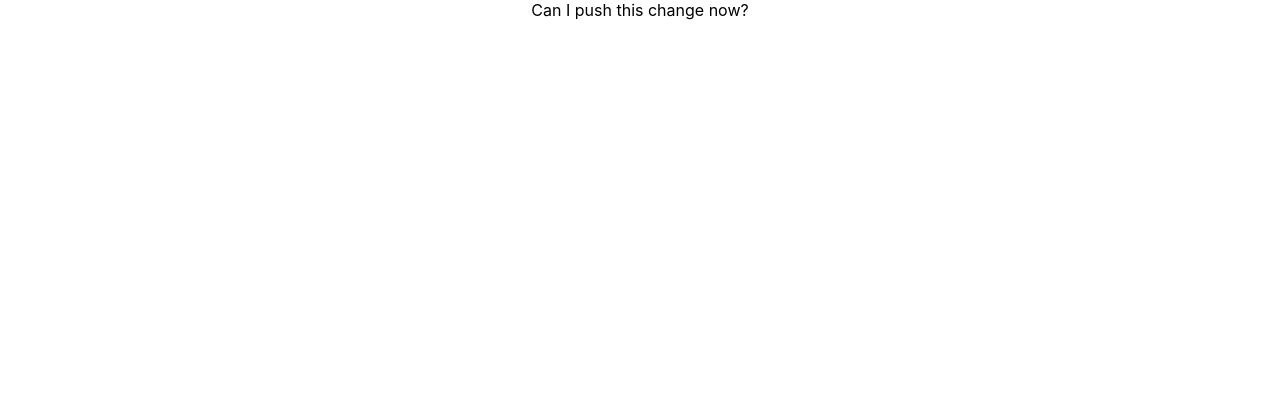
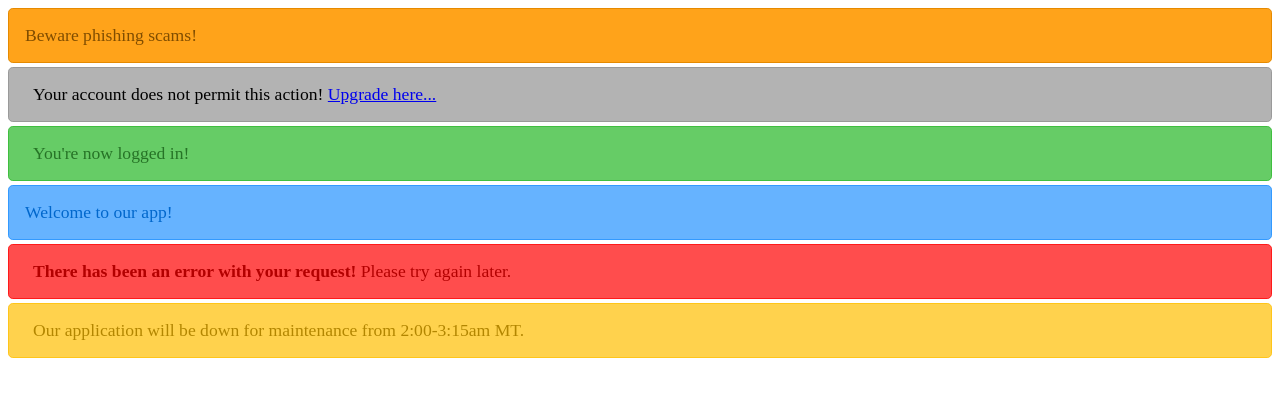
Before and after one commit to scullenDev/git-branching-demo, a React (Create React App) app: page / in a window 1280 px wide. Shown: the top 396 px of the page. Built offline with nearby package versions, Linux system fonts and the light colour scheme.

Commit message:
Adding the Alert component and some styles

```diff
--- a/package.json
+++ b/package.json
@@ -9,6 +9,7 @@
     "react": "^18.0.0",
     "react-dom": "^18.0.0",
     "react-scripts": "5.0.1",
+    "sass": "^1.50.1",
     "web-vitals": "^2.1.4"
   },
   "scripts": {
--- /dev/null
+++ b/src/Alert.js
@@ -0,0 +1,27 @@
+import React from 'react';
+
+const Message = (props) => {
+  // console.log(props);
+
+  const closeMessage = () => {
+    alert('Add logic to close!');
+  };
+
+  return (
+    <div className={`message ${props.theme ? 'message--' + props.theme : ''}`}>
+      <div>
+        {props.icon && <i className={`message__icon ${props.icon}`} />}
+        {props.children}
+      </div>
+      {props.closeable && (
+        <i
+          className="message__close-btn fas fa-times-circle"
+          onClick={closeMessage}
+          onKeyDown={closeMessage}
+        />
+      )}
+    </div>
+  );
+};
+
+export default Message;
--- a/src/App.js
+++ b/src/App.js
@@ -1,8 +1,36 @@
 import logo from './logo.svg';
 import './App.css';
+import Alert from './Alert';
 
 function App() {
-  return <div className="App">Can I push this change now?</div>;
+  return (
+    <>
+      <Alert theme="warning" closeable>
+        Beware phishing scams!
+      </Alert>
+
+      <Alert icon="fas fa-dollar-sign">
+        Your account does not permit this action!{' '}
+        <a href="#">Upgrade here...</a>
+      </Alert>
+
+      <Alert theme="success" icon="far fa-thumbs-up" closeable>
+        You&#39;re now logged in!
+      </Alert>
+
+      <Alert theme="main">Welcome to our app!</Alert>
+
+      <Alert icon="fas fa-ban" theme="error">
+        <strong>There has been an error with your request!</strong> Please try
+        again later.
+      </Alert>
+
+      {/* non-React syntax: Alert("fas fa-exclamation-triangle", "info", true) */}
+      <Alert icon="fas fa-exclamation-triangle" theme="info" closeable>
+        Our application will be down for maintenance from 2:00-3:15am MT.
+      </Alert>
+    </>
+  );
 }
 
 export default App;
--- a/src/index.js
+++ b/src/index.js
@@ -1,6 +1,6 @@
 import React from 'react';
 import ReactDOM from 'react-dom/client';
-import './index.css';
+import './styles/index.scss';
 import App from './App';
 import reportWebVitals from './reportWebVitals';
 
--- /dev/null
+++ b/src/styles/index.scss
@@ -0,0 +1,80 @@
+* {
+  box-sizing: border-box;
+}
+
+$white: #fff;
+$gray: #b3b3b3;
+$red: #ff4d4d;
+$green: #66cc66;
+$blue: #66b3ff;
+$yellow: #ffd24d;
+$orange: #ffa31a;
+
+%row-container {
+  display: flex;
+  flex-direction: row;
+}
+
+%column-container {
+  display: flex;
+  flex-direction: column;
+}
+
+h1 {
+  color: $white;
+  font-size: 2rem;
+  text-shadow: 1px 1px 2px #333;
+}
+
+.page {
+  background-color: #fefefe;
+  color: #333;
+  font-family: Arial, Helvetica, sans-serif;
+}
+
+.message {
+  @extend %row-container;
+  background-color: $gray;
+  border: 1px solid darken($gray, 10%);
+  border-radius: 0.3rem;
+  font-size: 1.1rem;
+  justify-content: space-between;
+  margin: 0.25rem 0;
+  padding: 1rem;
+  p {
+    margin: 0;
+  }
+  &__icon {
+    margin-right: 0.5rem;
+  }
+  &__close-btn {
+    cursor: pointer;
+    font-size: 1.3rem;
+  }
+  &--error {
+    // this repeated logic could be better handled using a mixin or a function!
+    background-color: $red;
+    border-color: darken($red, 10%);
+    color: darken($red, 30%);
+  }
+  &--success {
+    background-color: $green;
+    border-color: darken($green, 10%);
+    color: darken($green, 30%);
+  }
+  &--main {
+    background-color: $blue;
+    border-color: darken($blue, 10%);
+    color: darken($blue, 30%);
+  }
+  &--info {
+    background-color: $yellow;
+    border-color: darken($yellow, 10%);
+    color: darken($yellow, 30%);
+  }
+  &--warning {
+    background-color: $orange;
+    border-color: darken($orange, 10%);
+    color: darken($orange, 30%);
+  }
+}
```
Also changed, not shown: 1 other file (tests, documents, lock files or other folders).
